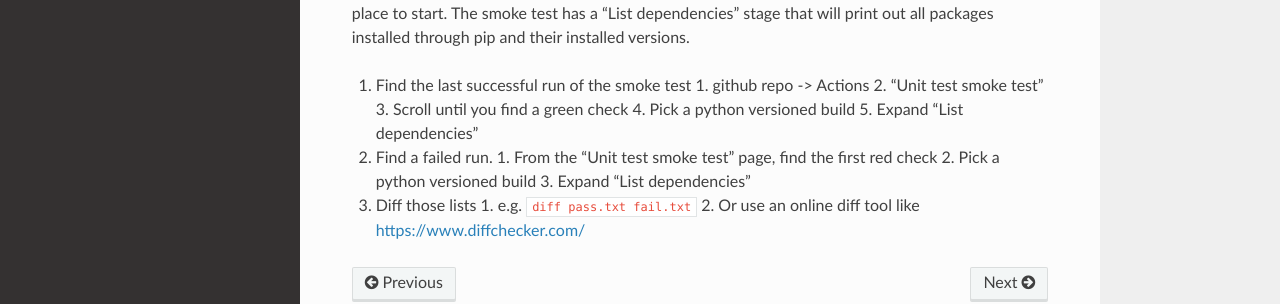
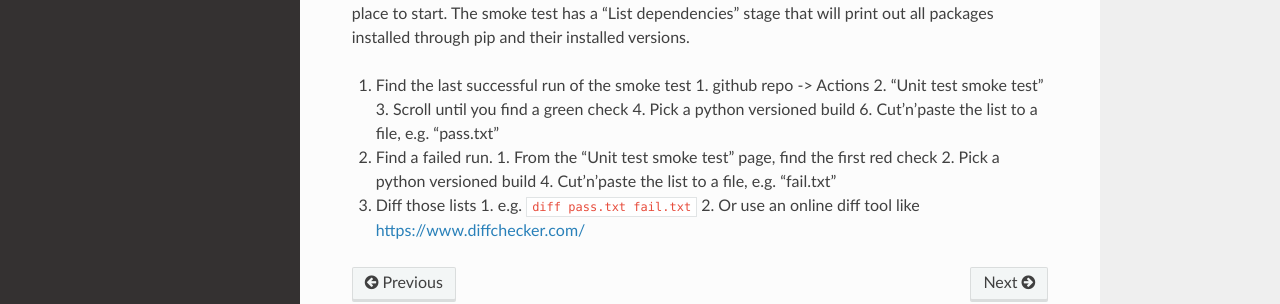
Before and after one commit to lincc-frameworks/python-project-template, a Sphinx documentation site: the page built from docs/practices/ci_testing.rst, in a window 1280 px wide and 1264 px high. Shown: the part 832-1136 px from the top of the window. Built offline with Sphinx 7.4.7 and the Read the Docs theme 2.0.0, drawn with Linux system fonts in a browser that asks for light colours; the version number could not be read and is left out.

Commit message:
Apply suggestions from code review
Co-authored-by: cchris28 <cchris28@uw.edu>

```diff
--- a/docs/practices/ci_testing.rst
+++ b/docs/practices/ci_testing.rst
@@ -42,11 +42,11 @@
    2. "Unit test smoke test"
    3. Scroll until you find a green check
    4. Pick a python versioned build
-   5. Expand "List dependencies"
+   6. Cut'n'paste the list to a file, e.g. "pass.txt"
 2. Find a failed run.
    1. From the "Unit test smoke test" page, find the first red check
    2. Pick a python versioned build
-   3. Expand "List dependencies"
+   4. Cut'n'paste the list to a file, e.g. "fail.txt"
 3. Diff those lists
    1. e.g. ``diff pass.txt fail.txt``
    2. Or use an online diff tool like https://www.diffchecker.com/
```
